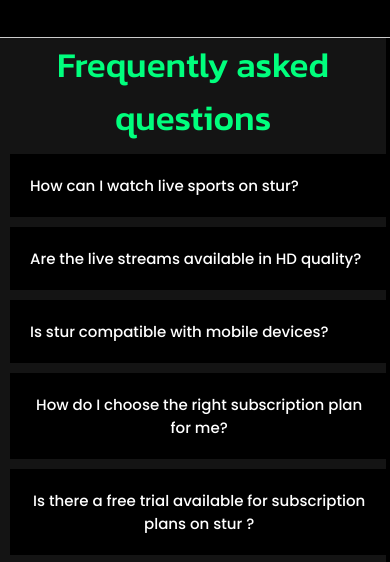
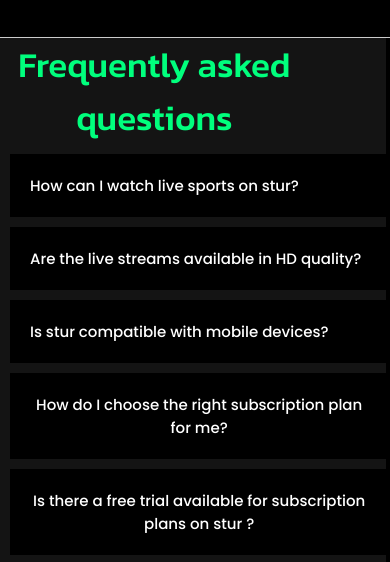
Before and after one commit to veeradyani222/stur.veer, a plain HTML site: page index.html in a window 390 px wide. Shown: the part 3127-3689 px from the top of the page. Drawn offline with Linux system fonts and the light colour scheme; a web font is replaced by a local one.

Commit message:
Update index.css

```diff
--- a/index.css
+++ b/index.css
@@ -627,7 +627,7 @@ footer ul li:hover {
     }
 
     .faqbox .faqheading {
-        height: 10%;
+        width: 80%;
 
         text-align: center;
         color: white;
```
